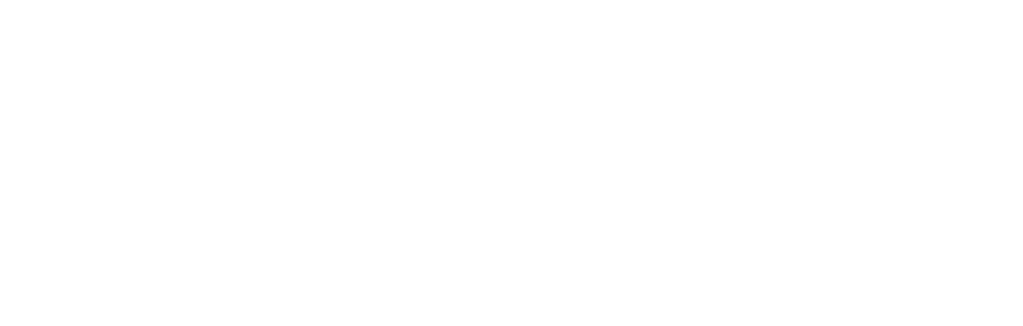
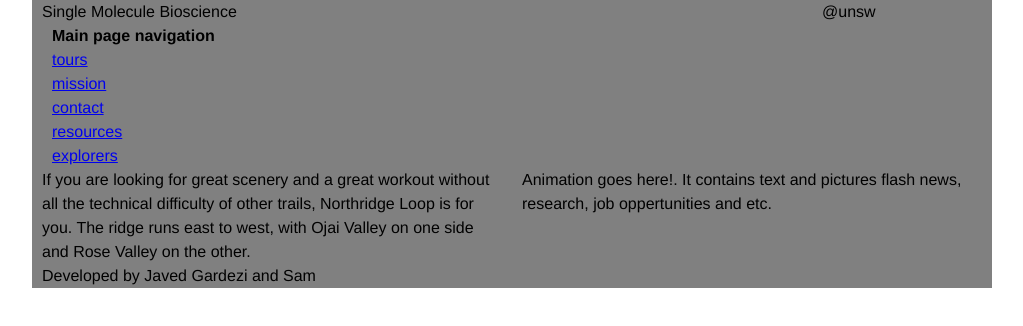
Before and after one commit to jgardezi/UNSW-Summers-Project, a plain HTML site: page index.html in a window 1280 px wide. Shown: the whole page, without its empty margins (128-1151 px from the left). Drawn offline with Linux system fonts and the light colour scheme.

Commit message:
Basic layout of home page is done!.

```diff
--- a/css/default.css
+++ b/css/default.css
@@ -0,0 +1,4 @@
+#wrapper {
+	background-color: gray;
+	overflow: hidden;
+}
--- a/index.html
+++ b/index.html
@@ -16,9 +16,44 @@
 	<script type="text/javascript" src="js/main.js"></script>
 </head>
 <body>
+	<div id="wrapper" class="container_16">
 
-	<div id="wrapper" class="container_16">
+		<header id="mainheader" class="grid_16">
+			<section id="logo" class="grid_13 alpha">
+				<p>Single Molecule Bioscience</p>
+			</section>
+			<aside id="logo_unsw" class="grid_3 omega">
+				<p>@unsw</p>
+			</aside>
+			<nav id="mainNav" class="grid_16">
+				<h1>Main page navigation</h1>
+			    <ul id="siteNav">
+			        <li><a href="#">tours</a></li>
+			        <li><a href="#">mission</a></li>
+			        <li><a href="#">contact</a></li>
+			        <li><a href="#">resources</a></li>
+			        <li><a href="#" class="last">explorers</a></li>
+			    </ul>
+			</nav>
+		</header>
+
+		<section id="textArea" class="grid_8">
+			<blockquote>
+				If you are looking for great scenery and a great workout without all the technical difficulty of other trails, Northridge Loop is for you.
+				The ridge runs east to west, with Ojai Valley on one side and Rose Valley on the other.
+			</blockquote>
+		</section>
+
+		<section id="animationArea" class="grid_8">
+			<p>
+				Animation goes here!. It contains text and pictures flash news, research, job oppertunities and etc.
+			</p>
+		</section>
+
+		<footer class="grid_16">
+			<p>Developed by Javed Gardezi and Sam</p>
+		</footer>
+
 	</div>
-
 </body>
 </html>
```
